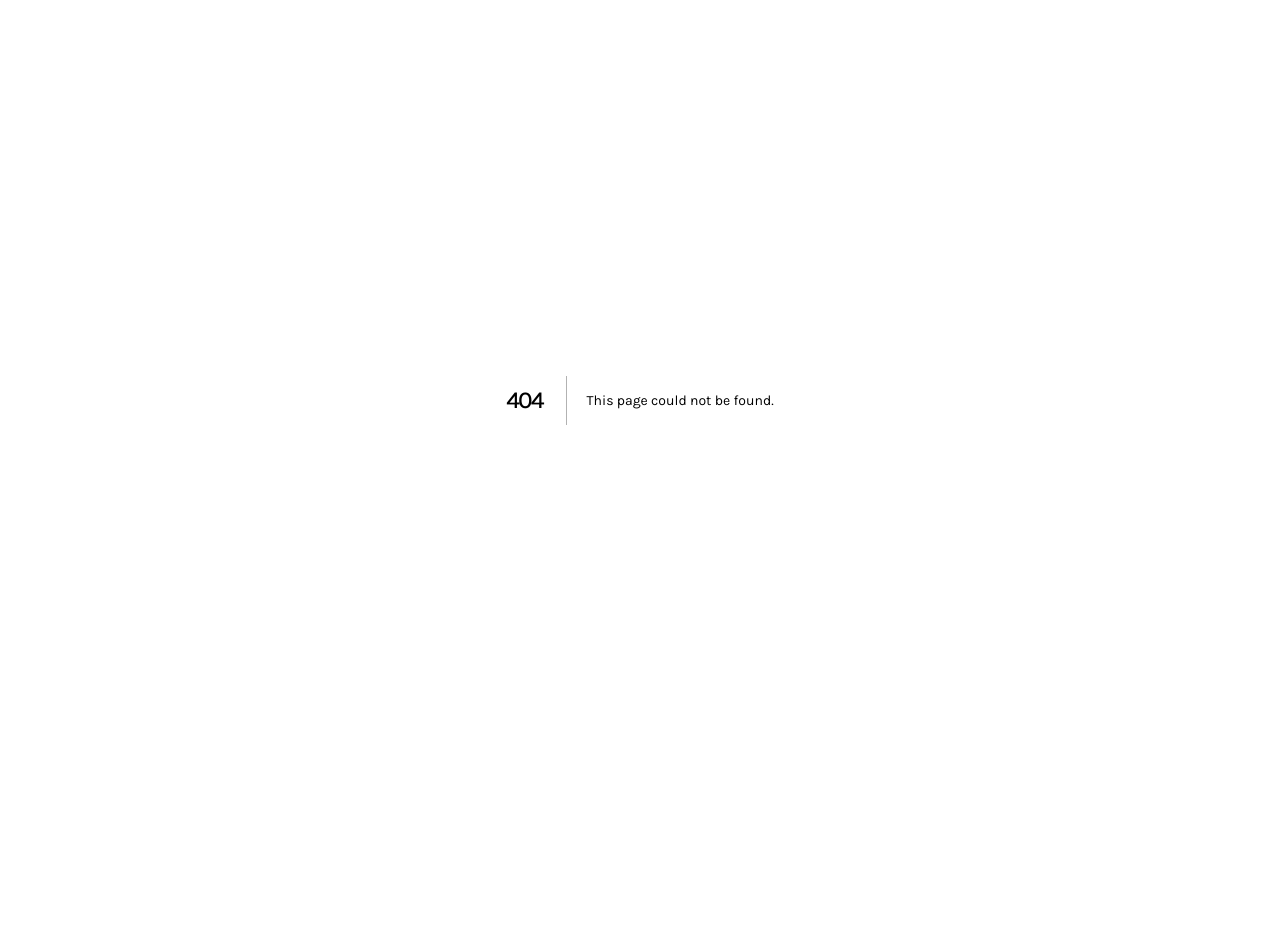
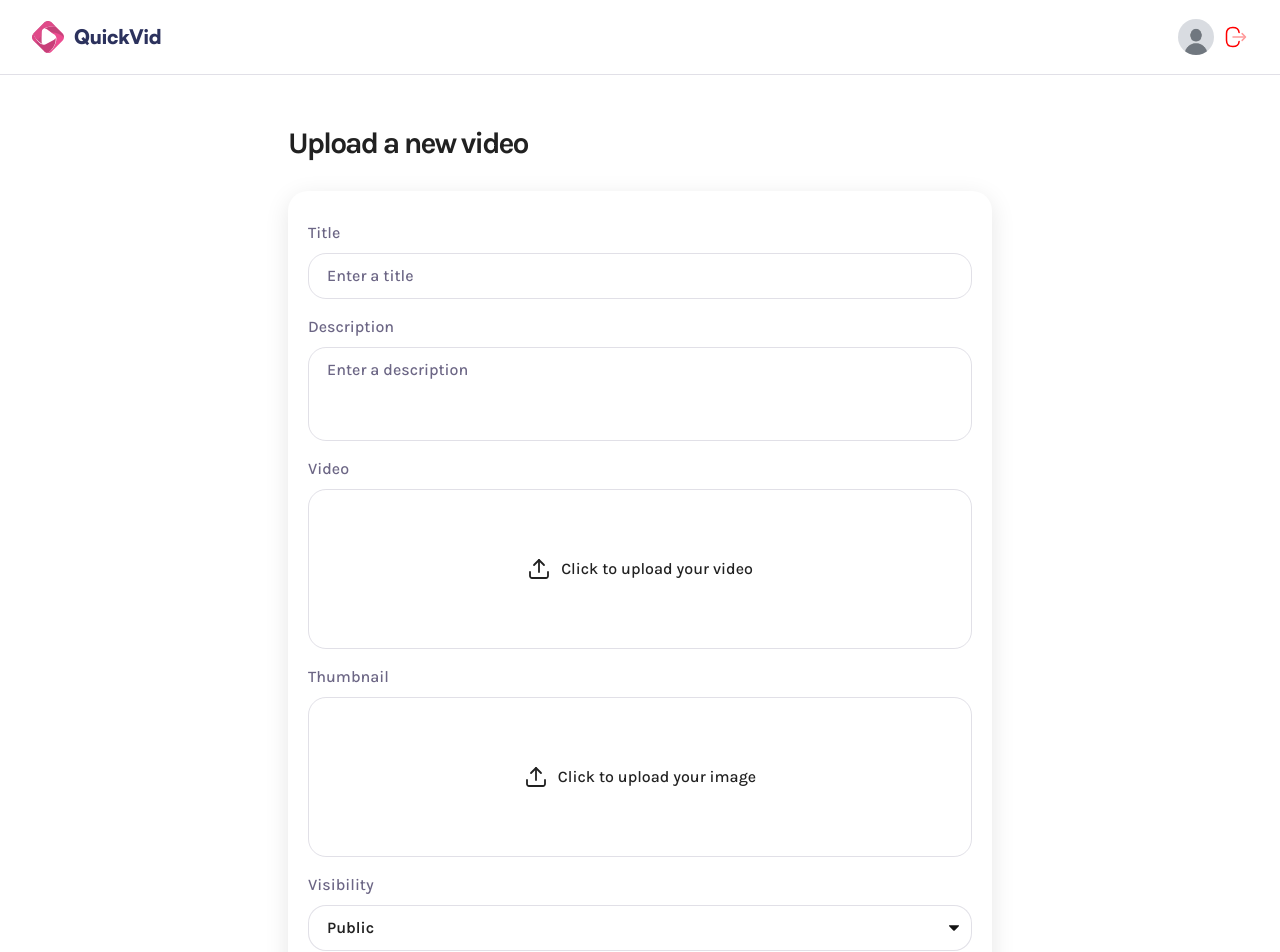
Before and after one commit to Pransh013/Quick_Vid, a Next.js app: page /upload in a window 1280 px wide. Before the commit this address had no page. Shown: the top 952 px of the page. Before the commit the page ends 800 px from the top, so only its background shows below. Built offline with nearby package versions, Linux system fonts and the light colour scheme.

Commit message:
file upload page

```diff
--- /dev/null
+++ b/app/(root)/upload/page.tsx
@@ -0,0 +1,114 @@
+"use client";
+
+import FormField from "@/components/FormField";
+import FileInput from "@/components/FileInput";
+import { ChangeEvent, FormEvent, useState } from "react";
+import { useFileInput } from "@/lib/hooks/useFileInput";
+import { MAX_THUMBNAIL_SIZE, MAX_VIDEO_SIZE } from "@/constants";
+
+export default function UploadPage() {
+  const [error, setError] = useState("");
+  const [isSubmitting, setIsSubmitting] = useState(false);
+  const [formData, setFormData] = useState({
+    title: "",
+    description: "",
+    visibility: "public",
+  });
+
+  const video = useFileInput(MAX_VIDEO_SIZE);
+  const thumbnail = useFileInput(MAX_THUMBNAIL_SIZE);
+
+  const handleChange = (e: ChangeEvent<HTMLInputElement>) => {
+    setFormData((prevData) => ({
+      ...prevData,
+      [e.target.name]: e.target.value,
+    }));
+  };
+
+  const handleSubmit = (e: FormEvent) => {
+    e.preventDefault();
+
+    setIsSubmitting(true);
+    try {
+      if (!video.file || !thumbnail.file) {
+        setError("Please upload video and thumbnail");
+        return;
+      }
+      if (!formData.title || !formData.description) {
+        setError("Please fill in all required fields.");
+        return;
+      }
+    } catch (error) {
+      console.log("Error submitting form", error);
+    } finally {
+      setIsSubmitting(false);
+    }
+  };
+
+  return (
+    <div className="wrapper-md upload-page">
+      <h1>Upload a new video</h1>
+      {error && <div className="error-field">{error}</div>}
+      <form
+        className="rounded-20 gap-4 w-full flex flex-col shadow-10 px-5 py-7.5"
+        onSubmit={handleSubmit}
+      >
+        <FormField
+          id="title"
+          placeholder="Enter a title"
+          label="Title"
+          value={formData.title}
+          onChange={handleChange}
+        />
+        <FormField
+          id="description"
+          placeholder="Enter a description"
+          label="Description"
+          value={formData.description}
+          onChange={handleChange}
+          as="textarea"
+        />
+
+        <FileInput
+          id="video"
+          label="Video"
+          accept="video/*"
+          type="video"
+          file={video.file}
+          previewUrl={video.previewUrl}
+          inputRef={video.inputRef}
+          onReset={video.resetFile}
+          onChange={video.handleFileChange}
+        />
+        <FileInput
+          id="thumbnail"
+          label="Thumbnail"
+          accept="image/*"
+          type="image"
+          file={thumbnail.file}
+          previewUrl={thumbnail.previewUrl}
+          inputRef={thumbnail.inputRef}
+          onReset={thumbnail.resetFile}
+          onChange={thumbnail.handleFileChange}
+        />
+
+        <FormField
+          id="visibility"
+          placeholder="Enter a visibility"
+          label="Visibility"
+          value={formData.visibility}
+          onChange={handleChange}
+          as="select"
+          options={[
+            { value: "public", label: "Public" },
+            { value: "private", label: "Private" },
+          ]}
+        />
+
+        <button type="submit" disabled={isSubmitting} className="submit-button">
+          {isSubmitting ? "Uploading..." : "Upload Video"}
+        </button>
+      </form>
+    </div>
+  );
+}
--- a/app/globals.css
+++ b/app/globals.css
@@ -198,7 +198,7 @@
     }
 
     .submit-button {
-      @apply bg-pink-100 text-white px-4 py-3 rounded-4xl cursor-pointer text-base font-semibold hover:bg-pink-200 transition-colors disabled:opacity-50 disabled:cursor-not-allowed;
+      @apply bg-pink-100 text-white px-4 py-3 rounded-4xl cursor-pointer text-base font-semibold hover:bg-pink-600 transition-colors duration-300 disabled:opacity-50 disabled:cursor-not-allowed;
     }
   }
 
@@ -295,12 +295,12 @@
     input,
     select,
     textarea {
-      @apply border border-gray-20 rounded-18 text-dark-100 placeholder:text-gray-100 py-2.5 px-4.5 focus:outline-pink-100 placeholder:font-medium text-base font-semibold;
+      @apply border border-gray-20 rounded-18 text-dark-100 placeholder:text-gray-100 py-2.5 px-4.5 focus:outline-pink-100 placeholder:font-medium text-base font-semibold resize-none;
     }
   }
   /* navbar */
   .navbar {
-    @apply h-[90px] border-b border-gray-20 flex items-center;
+    @apply h-[75px] border-b border-gray-20 flex items-center;
 
     nav {
       @apply flex items-center justify-between max-w-[1440px] mx-auto px-4 sm:px-6 lg:px-8 w-full;
--- /dev/null
+++ b/components/FileInput.tsx
@@ -0,0 +1,58 @@
+import Image from "next/image";
+
+const FileInput = ({
+  id,
+  label,
+  accept,
+  file,
+  previewUrl,
+  inputRef,
+  onChange,
+  onReset,
+  type,
+}: FileInputProps) => {
+  return (
+    <section className="file-input">
+      <label htmlFor={id}>{label}</label>
+      <input
+        type="file"
+        id={id}
+        accept={accept}
+        ref={inputRef}
+        onChange={onChange}
+        hidden
+      />
+
+      {!previewUrl ? (
+        <figure onClick={() => inputRef.current?.click()}>
+          <Image
+            src="/assets/icons/upload.svg"
+            alt="upload"
+            width={24}
+            height={24}
+          />
+          <p>Click to upload your {type}</p>
+        </figure>
+      ) : (
+        <div>
+          {type === "video" ? (
+            <video src={previewUrl} controls />
+          ) : (
+            <Image src={previewUrl} alt="image" fill />
+          )}
+          <button type="button" onClick={onReset}>
+            <Image
+              src="/assets/icons/close.svg"
+              alt="Close Icon"
+              width={16}
+              height={16}
+            />
+          </button>
+          <p>{file?.name}</p>
+        </div>
+      )}
+    </section>
+  );
+};
+
+export default FileInput;
--- /dev/null
+++ b/components/FormField.tsx
@@ -0,0 +1,45 @@
+const FormField = ({
+  id,
+  label,
+  value,
+  onChange,
+  placeholder,
+  as = "input",
+  options = [],
+}: FormFieldProps) => {
+
+  return (
+    <div className="form-field">
+      <label htmlFor={id}>{label}</label>
+      {as === "input" ? (
+        <input
+          type="text"
+          id={id}
+          value={value}
+          onChange={onChange}
+          placeholder={placeholder}
+          name={id}
+        />
+      ) : as === "textarea" ? (
+        <textarea
+          id={id}
+          value={value}
+          onChange={onChange}
+          placeholder={placeholder}
+            name={id}
+            rows={3}
+        />
+      ) : as === "select" ? (
+        <select id={id} value={value} onChange={onChange} name={id}>
+          {options?.map((option) => (
+            <option key={option.value} value={option.value}>
+              {option.label}
+            </option>
+          ))}
+        </select>
+      ) : null}
+    </div>
+  );
+};
+
+export default FormField;
--- a/index.d.ts
+++ b/index.d.ts
@@ -18,7 +18,6 @@
 declare interface FormFieldProps {
   id: string;
   label: string;
-  type?: string;
   value: string;
   onChange: (
     e: ChangeEvent<HTMLInputElement | HTMLTextAreaElement | HTMLSelectElement>
--- a/lib/auth.ts
+++ b/lib/auth.ts
@@ -14,6 +14,6 @@
       clientSecret: serverEnv.GOOGLE_CLIENT_SECRET,
     },
   },
+  baseURL: clientEnv.NEXT_PUBLIC_BASE_URL,
   plugins: [nextCookies()],
-  baseURL: clientEnv.NEXT_PUBLIC_BASE_URL,
 });
--- /dev/null
+++ b/lib/hooks/useFileInput.ts
@@ -0,0 +1,54 @@
+import { ChangeEvent, useRef, useState } from "react";
+
+export const useFileInput = (maxSize: number) => {
+  const [file, setFile] = useState<File | null>(null);
+  const [previewUrl, setPreviewUrl] = useState<string>("");
+  const [duration, setDuration] = useState<number>(0);
+  const inputRef = useRef<HTMLInputElement>(null);
+
+  const handleFileChange = (e: ChangeEvent<HTMLInputElement>) => {
+    if (e.target.files?.[0]) {
+      const selectedFile = e.target.files[0];
+
+      if (selectedFile.size > maxSize) return;
+
+      if (previewUrl) URL.revokeObjectURL(previewUrl);
+      setFile(selectedFile);
+
+      const objectUrl = URL.createObjectURL(selectedFile);
+      setPreviewUrl(objectUrl);
+
+      if (selectedFile.type.startsWith("video")) {
+        const video = document.createElement("video");
+        video.preload = "metadata";
+        video.onloadeddata = () => {
+          if (isFinite(video.duration) && video.duration > 0) {
+            setDuration(Math.round(video.duration));
+          } else {
+            setDuration(0);
+          }
+          URL.revokeObjectURL(video.src);
+        };
+
+        video.src = objectUrl;
+      }
+    }
+  };
+
+  const resetFile = () => {
+    if (previewUrl) URL.revokeObjectURL(previewUrl);
+    setFile(null);
+    setPreviewUrl("");
+    setDuration(0);
+    if (inputRef.current) inputRef.current.value = "";
+  };
+
+  return {
+    file,
+    previewUrl,
+    duration,
+    inputRef,
+    handleFileChange,
+    resetFile,
+  };
+};
--- a/middleware.ts
+++ b/middleware.ts
@@ -1,13 +1,10 @@
 import { NextRequest, NextResponse } from "next/server";
-import { headers } from "next/headers";
-import { auth } from "@/lib/auth";
+import { getSessionCookie } from "better-auth/cookies";
 
 export async function middleware(request: NextRequest) {
-  const session = await auth.api.getSession({
-    headers: await headers(),
-  });
+  const sessionCookie = getSessionCookie(request);
 
-  if (!session) {
+  if (!sessionCookie) {
     return NextResponse.redirect(new URL("/sign-in", request.url));
   }
 
```
